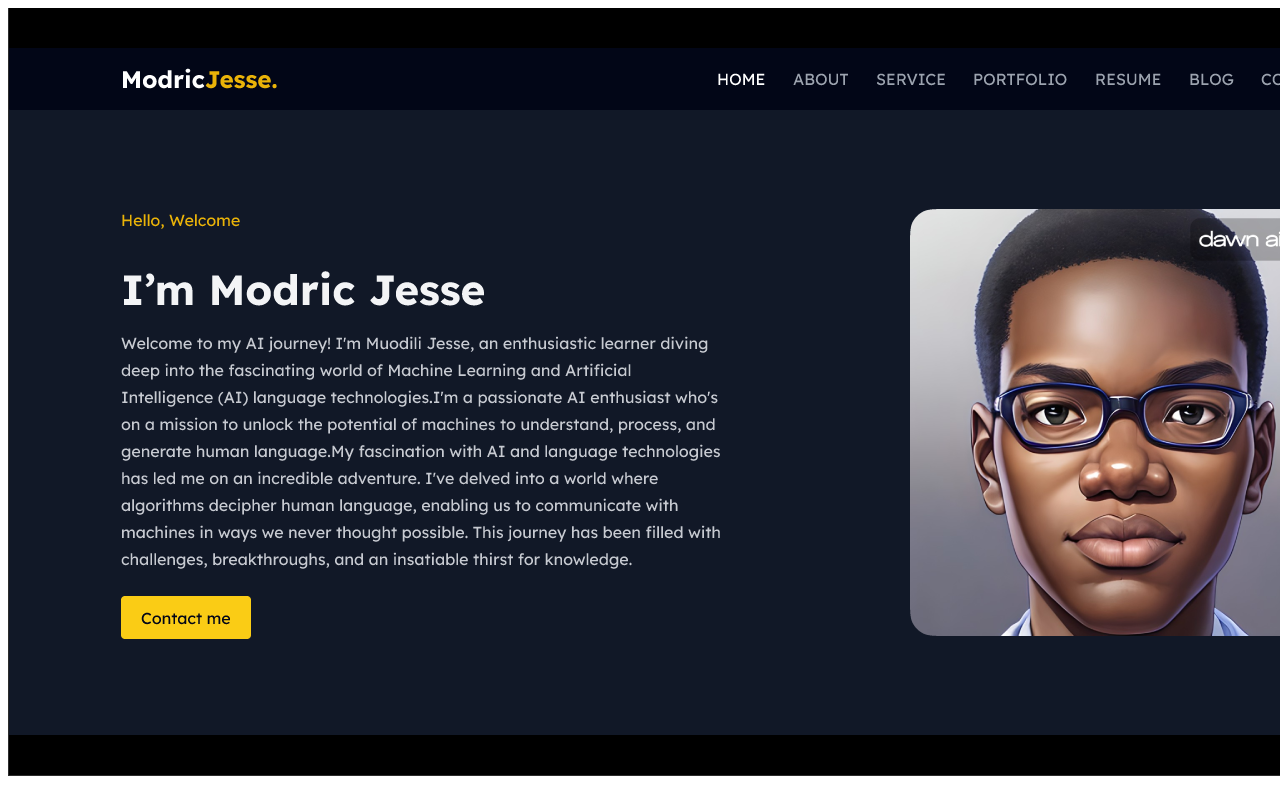
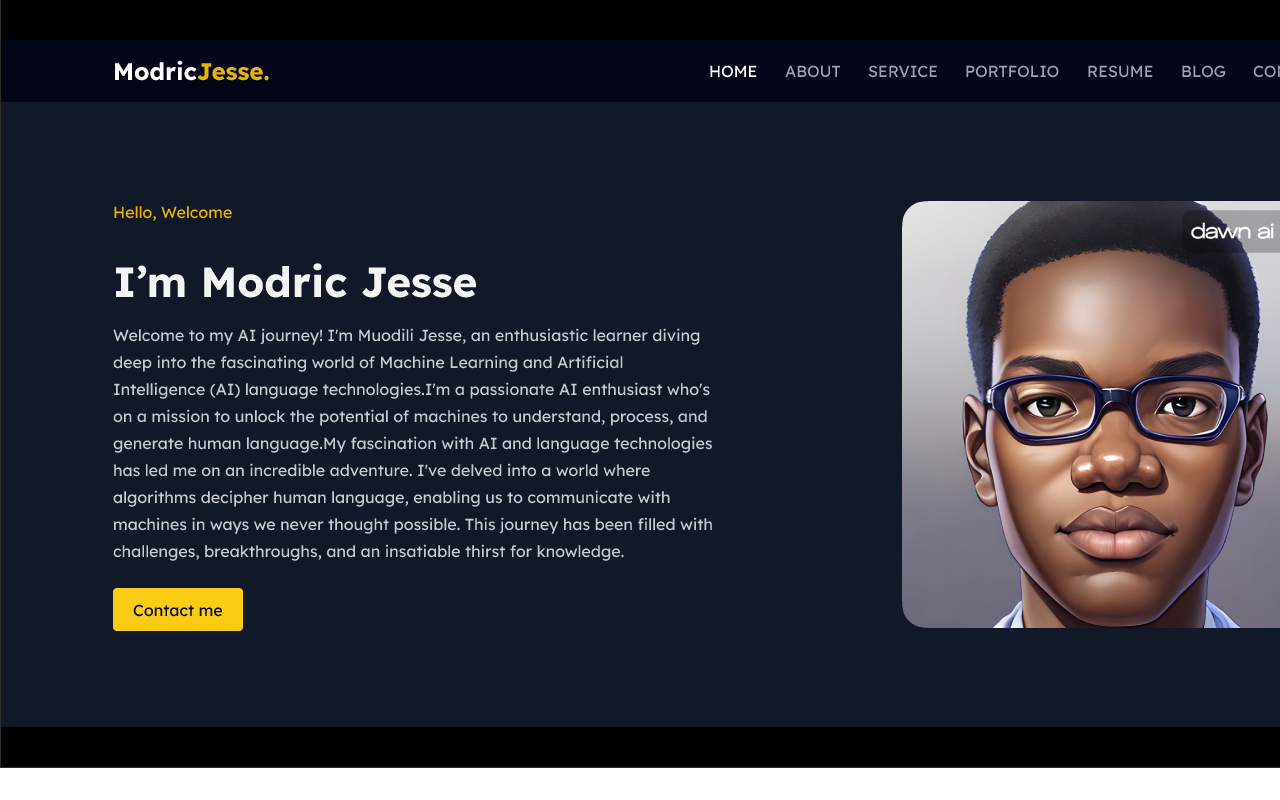
Before and after one commit to modricjesse/modricjesse.github.io, a plain HTML site: page about.html in a window 1280 px wide. Shown: the top 800 px of the page. Drawn offline with Linux system fonts and the light colour scheme.

Commit message:
Linked style

```diff
--- a/about.html
+++ b/about.html
@@ -1,10 +1,12 @@
 <!DOCTYPE html>
 <html lang="en">
+  <link rel="stylesheet" href="about.css" />
   <head>
     <meta charset="UTF-8" />
     <meta name="viewport" content="width=device-width, initial-scale=1.0" />
     <title>Document</title>
   </head>
+
   <title>About Me</title>
   <body>
     <img src="image.png" alt="" />
```
